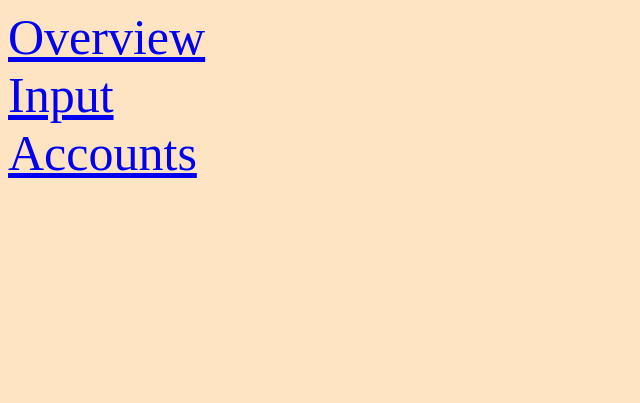
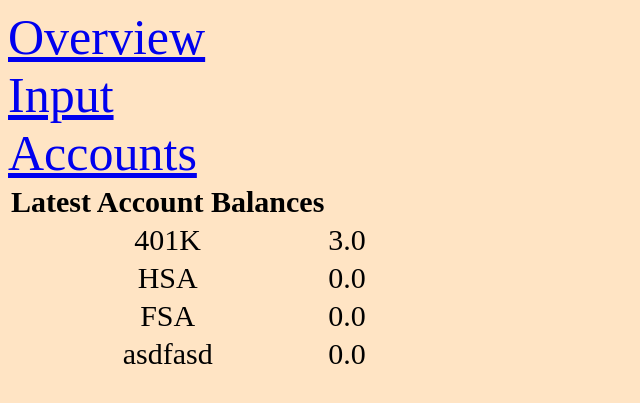
Before and after one commit to shu-fang/shu-fang.github.io, a Flask app: page / in a window 1280 px wide. Shown: the top 403 px of the page, without its empty margins (0-640 px from the left). Run offline with Flask 3, Linux system fonts and the light colour scheme; data comes from the database, SQL or seed files in the repository; both versions use the stored data as it was after the commit.

Commit message:
Update account balance

```diff
--- a/app.py
+++ b/app.py
@@ -17,7 +17,11 @@ def db_connection():
 
 @app.route('/')
 def index():
-    return render_template('index.html')
+    conn = db_connection()
+    cursor = conn.cursor()
+    cursor.execute("SELECT name, balances FROM accounts")
+    accounts_data = cursor.fetchall()
+    return render_template('index.html', account_balances=accounts_data)
 
 @app.route('/get_pretax_accounts')
 def get_pretax_accounts():
@@ -33,8 +37,20 @@ def accounts():
     pretax_accounts = get_pretax_accounts()
     return render_template('accounts.html', pretax_accounts=pretax_accounts)
 
-@app.route('/input')
+@app.route('/input', methods=['GET','POST'])
 def input():
+    conn = db_connection()
+    cursor = conn.cursor()
+
+    if request.method == 'POST':
+        for account in request.form:
+            if account.startswith('balance--'):
+                name = account[9:]
+                balance = request.form[account]
+                cursor.execute("UPDATE accounts SET balances=? WHERE name=?", (balance, name))
+                conn.commit()
+
+    cursor.execute("SELECT name, balances FROM accounts")
     pretax_accounts = get_pretax_accounts()
     return render_template('input.html', pretax_accounts=pretax_accounts)
 
--- a/db.py
+++ b/db.py
@@ -3,9 +3,11 @@ import sqlite3
 conn = sqlite3.connect("accounts.sqlite")
 
 cursor = conn.cursor()
+
 sql_query = """ CREATE TABLE IF NOT EXISTS accounts (
     name text NOT NULL,
     type text NOT NULL DEFAULT "unknown",
-    tax_status text NOT NULL DEFAULT "unknown"
+    tax_status text NOT NULL DEFAULT "unknown",
+    balances text NOT NULL DEFAULT "0"
 )"""
 cursor.execute(sql_query)
--- a/static/css/style.css
+++ b/static/css/style.css
@@ -2,7 +2,8 @@
 body {
     background-color:bisque;
     text-align:center;
-    color:black
+    color:black;
+    font-size: 30px;
 }
 
 #addPretax {
--- a/static/js/script.js
+++ b/static/js/script.js
@@ -16,7 +16,6 @@ function displayAccount(event) {
         return response.json();
     })
     .then(data => {
-        console.log("DATA:" + data);
         var table = document.querySelector('#pretax-accounts');
         var row = table.insertRow(-1);
         var cell = row.insertCell(0);
@@ -26,7 +25,6 @@ function displayAccount(event) {
         accountName.value = "";
     })
     .catch(error => {
-        console.log(data);
         console.log("error:", error);
     });
 
--- a/templates/index.html
+++ b/templates/index.html
@@ -18,5 +18,20 @@
                 </ul>
             </div>
         </div>
+        <table id="account-balances">
+            <thead>
+                <tr>
+                    <th>Latest Account Balances</th>
+                </tr>
+            </thead>
+            <tbody>
+                {% for account, balances in account_balances %}
+                    <tr>
+                        <td>{{ account }}</td>
+                        <td>{{ balances }}</td>
+                    </tr>
+                {% endfor %}
+            </tbody>
+        </table>
     </body>
 </html>
--- a/templates/input.html
+++ b/templates/input.html
@@ -16,6 +16,7 @@
                     <li><a href="{{ url_for('accounts') }}">Accounts</a></li>
                 </ul>
             </div>
+            <form method="POST">
                 <table id="pretax-accounts">
                     <tr>
                         <th>Accounts:</th>
@@ -23,9 +24,12 @@
                     {% for account in pretax_accounts %}
                     <tr>
                         <td>{{ account[0] }}</td>
+                        <td><input type="text" name="balance--{{ account[0] }}" value="{{ account[3]|default('0') }}" id="balance--{{ account[0] }}"></td>
                     </tr>
                     {% endfor %}
                 </table>
+                <button type="submit">Submit</button>
+            </form>
         </div>
         <script src="script.js"></script>
     </body>
```
Also changed, not shown: accounts.sqlite. Lines whose indentation alone changed are shown as unchanged.
